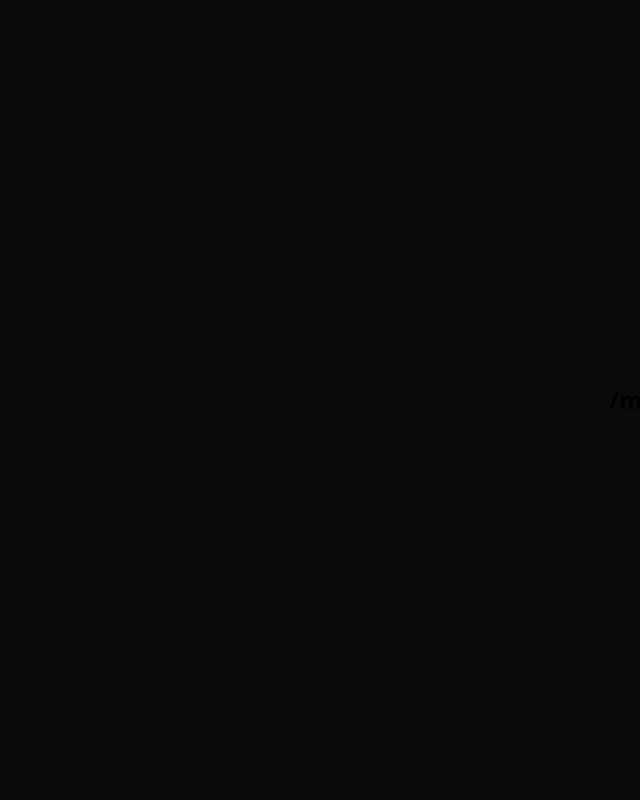
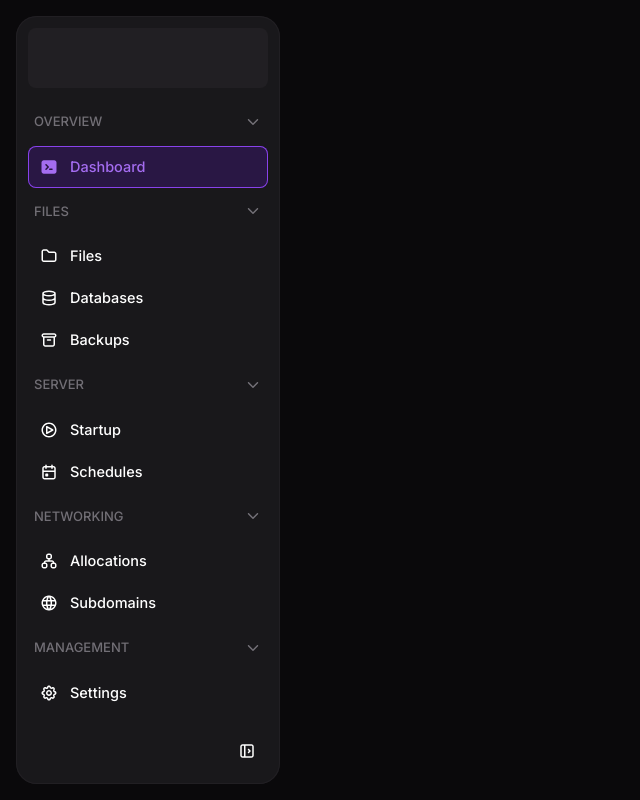
Before and after one commit to PhotonProjects/Photon-Panel, a Next.js app: page /max in a window 1280 px wide. Shown: the whole page, without its empty margins (0-640 px from the left). Built offline with nearby package versions, Linux system fonts and the light colour scheme.

Commit message:
Reimported Sidebar from James's components and added nobg logo
Co-Authored-By: Jamesfrench <119378901+git-jamesfrench@users.noreply.github.com>

```diff
--- a/app/components/nav/sidebar.tsx
+++ b/app/components/nav/sidebar.tsx
@@ -14,7 +14,7 @@ export default function Sidebar({ children }: { children: React.ReactNode }) {
 	return (
 		<div
 			className={clsx(
-				"h-full bg-neutral-700 rounded-menus border border-neutral-600 p-content flex flex-col gap-3 transition-all duration-250 items-end",
+				"h-full bg-neutral-700 rounded-menus inset-ring inset-ring-neutral-600 p-content flex flex-col gap-3 transition-all duration-250 items-end",
 				sideBarExpanded ? "w-66" : "w-16.5"
 			)}
 		>
--- a/app/components/nav/sidebarCategory.tsx
+++ b/app/components/nav/sidebarCategory.tsx
@@ -17,7 +17,7 @@ export default function SidebarCategory({
 		<>
 			<button
 				onClick={() => setExpanded(!expanded)}
-				className="flex group items-center justify-between px-1.5 py-content rounded-content border hover:bg-neutral-400/25 border-transparent hover:border-neutral-400/25"
+				className="flex group items-center justify-between px-1.5 py-content rounded-content inset-ring inset-ring-transparent hover:bg-neutral-400/25 hover:inset-ring-neutral-400/25"
 			>
 				<p className="text-label text-text-750 uppercase group-hover:text-text-100">
 					{name}
--- a/app/max/page.tsx
+++ b/app/max/page.tsx
@@ -1,9 +1,41 @@
 "use client";
 
+import { useEffect } from "react";
+import Button from "../components/interactions/button";
+import Sidebar from "../components/nav/sidebar";
+import SidebarCategory from "../components/nav/sidebarCategory";
+
 export default function Max() {
+	useEffect(() => {
+		const isFirefox = navigator.userAgent.toLowerCase().includes("firefox")
+		if (isFirefox) {
+			document.documentElement.style.setProperty("--scrollbar-width", "6px");
+		}
+	}, []);
+
 	return (
-		<div className="flex items-center justify-center h-full text-text-150 text-2xl font-semibold">
-			/max
-		</div>
+		<Sidebar>
+			<SidebarCategory name="overview">
+				<Button primary outlined value="Dashboard" icon={"Console" + "Filled"} />
+			</SidebarCategory>
+			<SidebarCategory name="files">
+				<Button filledicon value="Files" icon="Folder" />
+				<Button filledicon value="Databases" icon="Database" />
+				<Button filledicon value="Backups" icon="Box" />
+			</SidebarCategory>
+			<SidebarCategory name="server">
+				<Button filledicon value="Startup" icon="Start" />
+				<Button filledicon value="Schedules" icon="Calendar" />
+			</SidebarCategory>
+			<SidebarCategory name="networking">
+				<Button filledicon value="Allocations" icon="Tree" />
+				<Button filledicon value="Subdomains" icon="Globe" />
+			</SidebarCategory>
+			<SidebarCategory name="management">
+				<Button filledicon value="Settings" icon="Settings" />
+				<Button filledicon value="Users" icon="Users" />
+				<Button filledicon value="Logs" icon="Clock" />
+			</SidebarCategory>
+		</Sidebar>
 	);
 }
```
Also changed, not shown: public/logos/dark/nobg.png (added).
